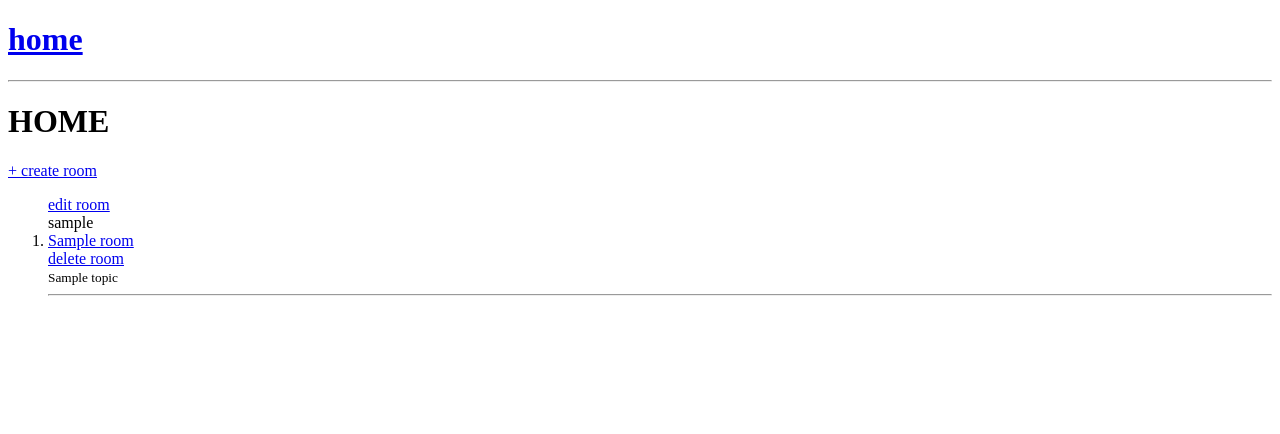
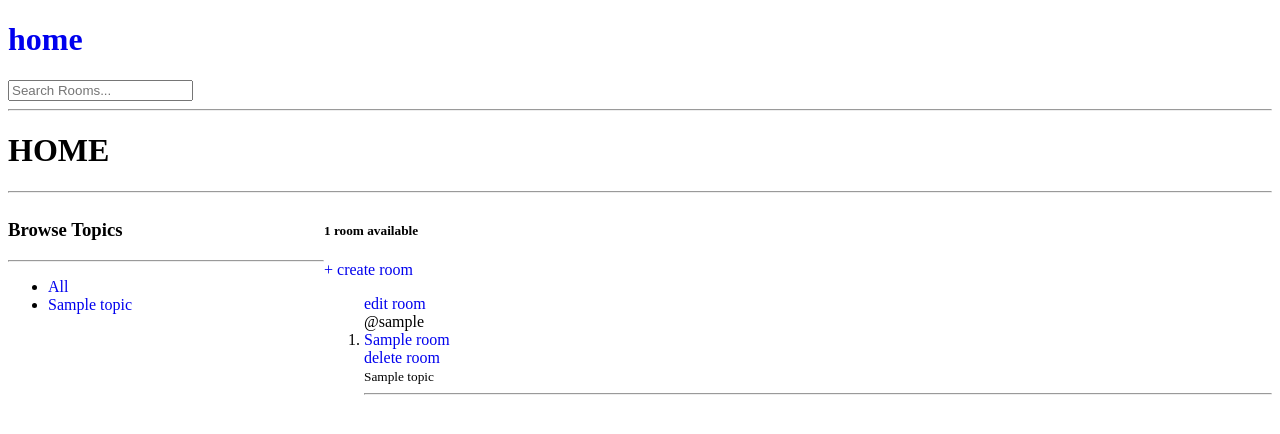
Before and after one commit to NerdPlayground/studytime, a Django app: page / in a window 1280 px wide. Shown: the top 434 px of the page. Run offline with Django 4.2, Linux system fonts and the light colour scheme; tables that the repository leaves empty hold one stand-in row (values such as "Sample post").

Commit message:
chore (Rooms) : search and filter rooms filter by topic search by topic, name and description

```diff
--- a/rooms/templates/rooms/home.html
+++ b/rooms/templates/rooms/home.html
@@ -2,15 +2,58 @@
 
 {% block content %}
 
+<style>
+    .home-container
+    {
+        display: grid;
+        grid-template-columns: 1fr 3fr;
+    }
+    a
+    {
+        text-decoration: none;
+    }
+</style>
+
 <h1>HOME</h1>
+<hr/>
+<div class="home-container">
     <div>
+        <h3>Browse Topics</h3>
+        <hr/>
+        <ul>
+            <div>
+                <li>
+                    <a href="{% url 'home' %}">All</a>
+                </li>
+            </div>
+
+            {% for topic in topics %}
+                <div>
+                    <li>
+                        <a href="{% url 'home' %}?query={{topic.name}}">{{topic.name}}</a>
+                    </li>
+                </div>
+            {% endfor %}
+        </ul>
+    </div>
+
+    <div>
+        <h5>
+            {% if room_count > 1 %}
+                {{room_count}} rooms available
+            {% elif room_count == 1 %}
+                {{room_count}} room available
+            {% else %}
+                no room available
+            {% endif %}
+        </h5>
         <a href="{% url 'create-room' %}">+ create room</a>
         <div>
             <ol>
                 {% for room in rooms %}
                     <div>
                         <a href="{% url 'edit-room' room.id %}">edit room</a><br/>
-                    <span>{{room.host}}</span>
+                        <span>@{{room.host}}</span>
                         <li>
                             <a href="{% url 'room' room.id %}">{{room.name}}</a>
                         </li>
@@ -22,5 +65,6 @@
             </ol>
         </div>
     </div>
+</div>
 
 {% endblock %}
--- a/rooms/views.py
+++ b/rooms/views.py
@@ -1,17 +1,25 @@
 from rooms.models import Room
+from django.db.models import Q
+from topics.models import Topic
 from django.http import Http404
 from rooms.forms import RoomForm
 from django.shortcuts import render,redirect
 
 def home(request):
-    rooms= Room.objects.all()
-    context= {"rooms": rooms}
+    query= request.GET.get('query') if request.GET.get('query') != None else ''
+    rooms= Room.objects.filter(
+        Q(topic__name__icontains=query) |
+        Q(name__icontains=query) |
+        Q(description__icontains=query)
+    )
+    topics= Topic.objects.all()
+    context= {"rooms":rooms,"topics":topics,"room_count":rooms.count()}
     return render(request,'rooms/home.html',context)
 
 def room(request,pk):
     try:
         room= Room.objects.get(pk=pk)
-        context= {"room": room}
+        context= {"room":room}
         return render(request,'rooms/room.html',context)
     except Room.DoesNotExist:
         raise Http404
@@ -25,7 +33,7 @@ def create_room(request):
             form.save()
             return redirect('home')
 
-    context= {'form': form}
+    context= {"form":form}
     return render(request,'rooms/room_form.html',context)
 
 def edit_room(request,pk):
@@ -39,7 +47,7 @@ def edit_room(request,pk):
                 form.save()
                 return redirect('home')
 
-        context= {'form':form}
+        context= {"form":form}
         return render(request,'rooms/room_form.html',context)
     except Room.DoesNotExist:
         raise Http404
--- a/templates/navigation.html
+++ b/templates/navigation.html
@@ -1,4 +1,9 @@
 <a href="/">
     <h1>home</h1>
 </a>
+
+<form method="GET" action="{% url 'home' %}">
+    <input type="text" name="query" placeholder="Search Rooms..."/>
+</form>
+
 <hr/>
```
Lines whose indentation alone changed are shown as unchanged.
